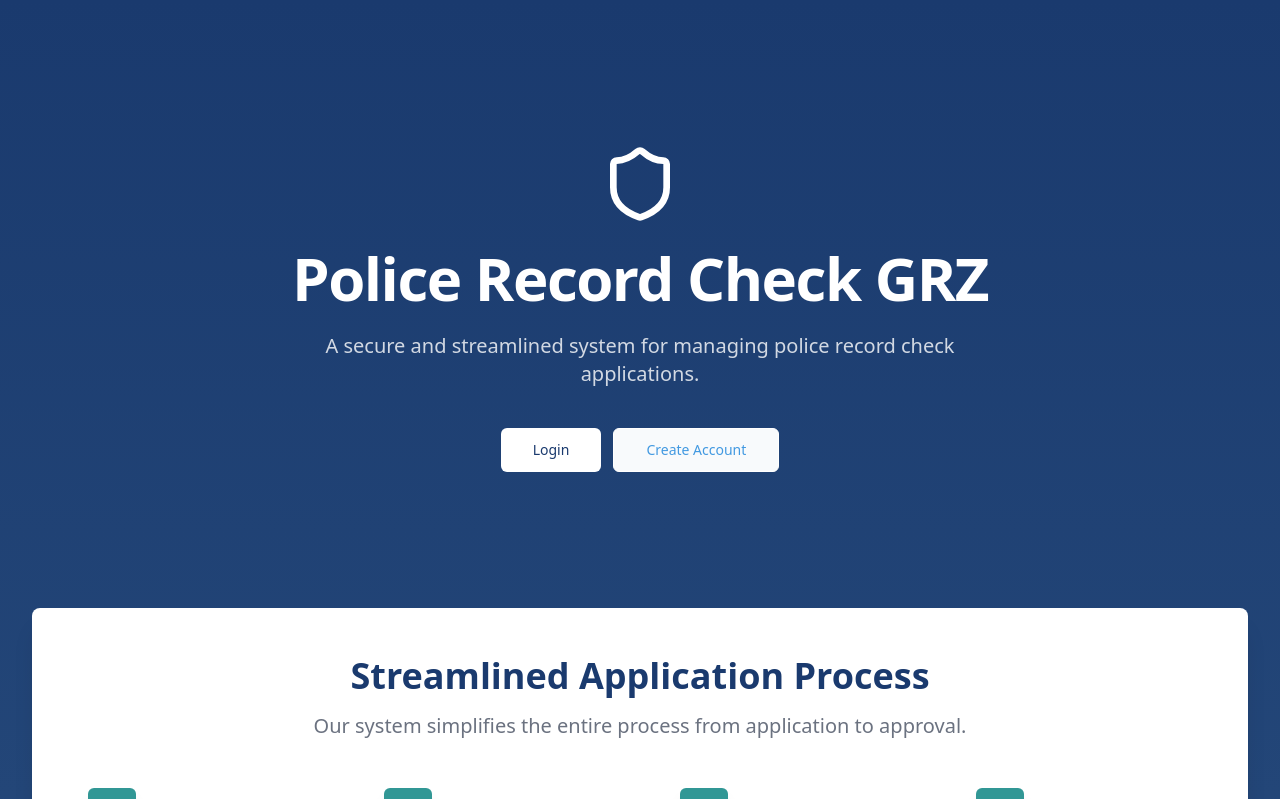
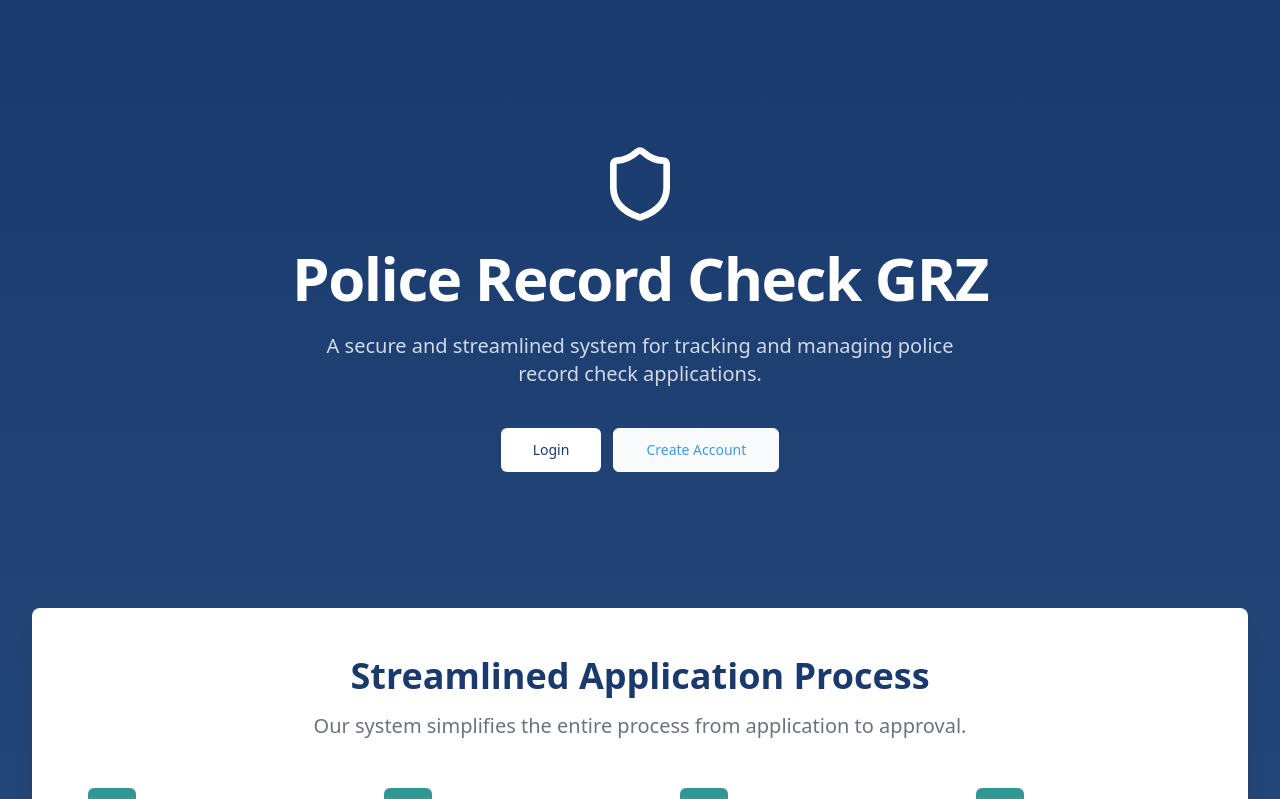
Before and after one commit to jackson-jnj/record-checker-hub-17, a React (Vite) app: page / in a window 1280 px wide. Shown: the top 799 px of the page. Built offline with nearby package versions, Linux system fonts and the light colour scheme.

Commit message:
Update Index.tsx

```diff
--- a/src/pages/Index.tsx
+++ b/src/pages/Index.tsx
@@ -46,7 +46,7 @@ const Index = () => {
             animate={{ y: 0, opacity: 1 }}
             transition={{ duration: 0.5, delay: 0.3 }}
           >
-            A secure and streamlined system for managing police record check applications.
+            A secure and streamlined system for tracking and managing police record check applications.
           </motion.p>
           <motion.div
             className="mt-10 flex justify-center gap-3"
```
